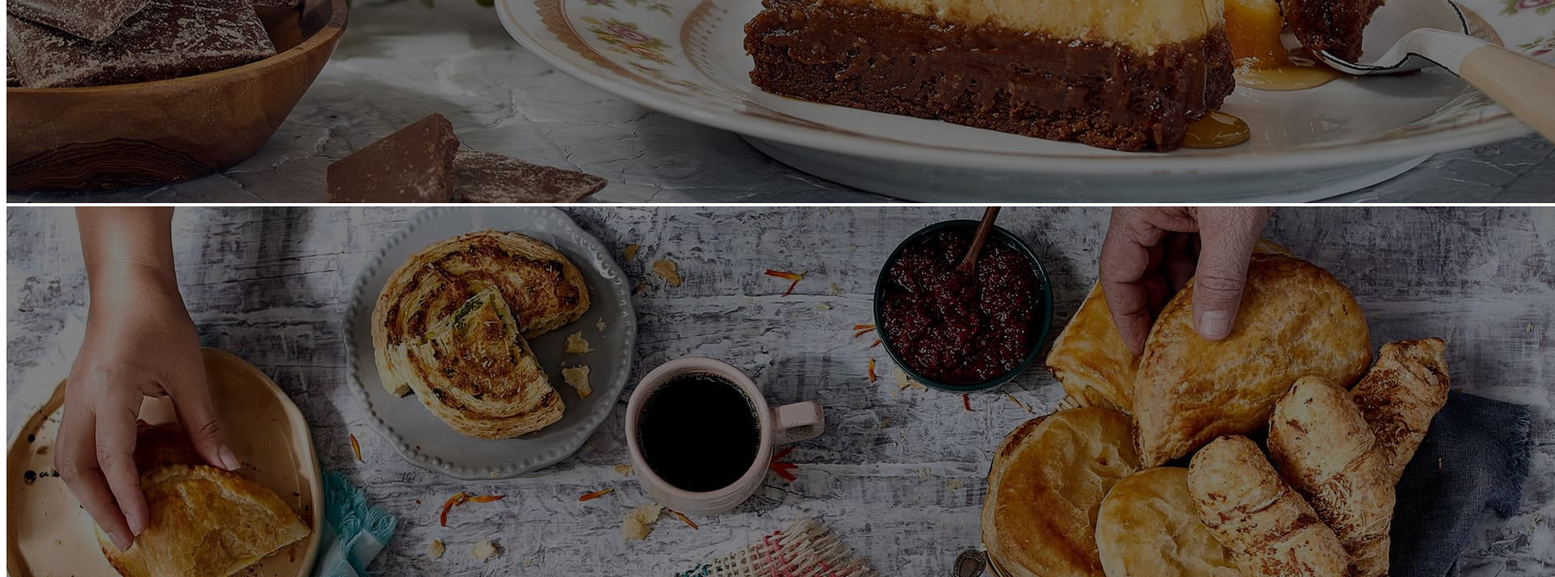
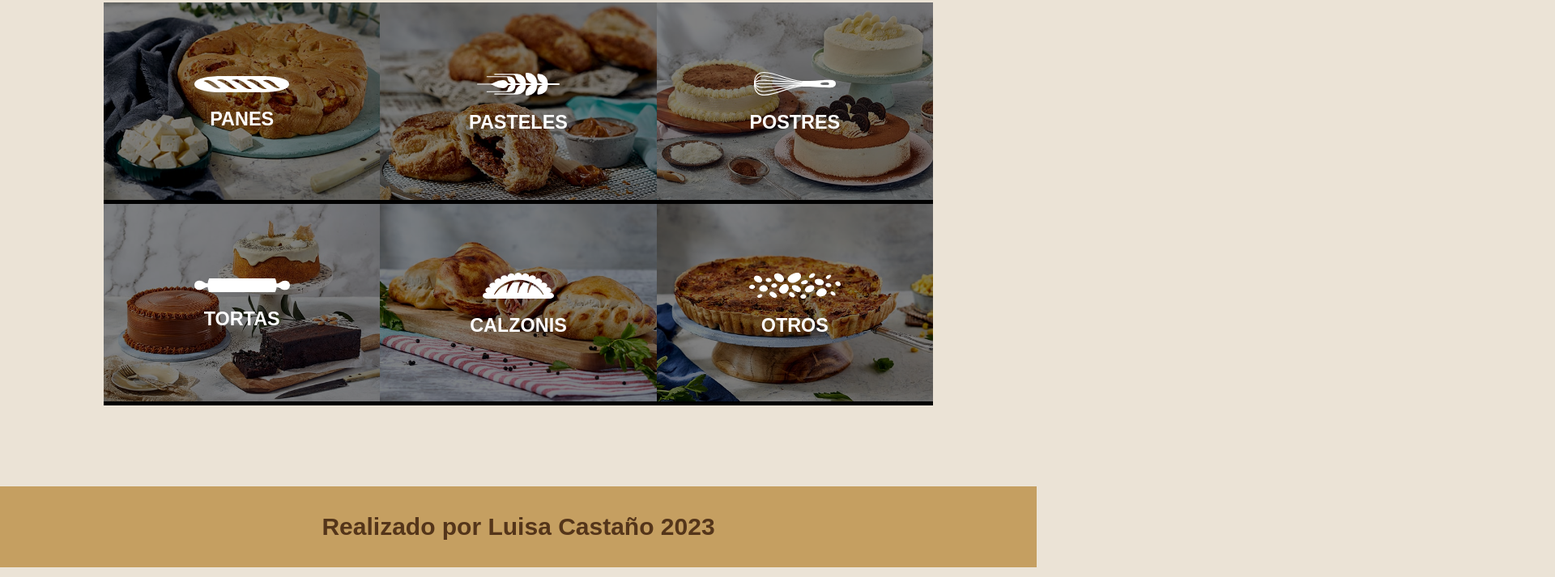
Before and after one commit to LuisaCastano40/Workshop1_ConsolidandoLasBases_CSS_avanzado, a plain HTML site: page index.html in a window 1280 px wide. Shown: the part 943-1656 px from the top of the page at 81% size, 1920 px wide, since content can reach past the window. Drawn offline with Linux system fonts and the light colour scheme; a web font is replaced by a local one.

Commit message:
[UPDATE] archivo readme modificado

```diff
--- a/index.html
+++ b/index.html
@@ -15,7 +15,7 @@
     <link rel="shortcut icon" href="assets/Icons/bg-pan.svg" type="image/x-icon">
 
     <!-- Títulos y descripciones meta -->
-    <meta name="author" content="[Nombre del Autor]" />
+    <meta name="author" content="Luisa Castaño" />
     <meta name="keywords" content="Workshop, BIT, CSS" />
     <meta name="description" content="Workshop de CSS avanzado _ tomando como base la página de la Miguería" />
 </head>
--- a/styles.css
+++ b/styles.css
@@ -0,0 +1,154 @@
+/* fuentes a utilizar */
+@import url('https://fonts.cdnfonts.com/css/zilla-slab');
+
+/* condiciones iniciales */
+/* las variables a utilizar en el css */
+
+/* pseudoclase- nos hace referencia a la raíz del documento */
+:root{
+    /* variables en css */
+    /* ponemos -- antentes del nombre de la variable */
+    --colorFondo:#EBE3D6;
+    --colorOscuro:#54351A;
+    --colorClaro:#c59f61;
+    --texto:'Zilla Slab', sans-serif;
+}
+
+*{
+    margin: 0;
+    padding: 0;
+    /* usamos variables de css */
+    font-family: var(--texto);
+}
+
+body{
+    width: 100vw;/* tamaño de pantalla */
+    background-color: var(--colorFondo);
+    box-sizing: border-box;
+    /* se va a respetar las dimensiones */
+    overflow-x: hidden;
+    /*si me sobresale el contenido  */
+}
+
+/* ------------HEADER--------- */
+/* sección contenedor top-header */
+.contenedor-header{
+    width: 100%;
+    height: 200px;
+    background-color: var(--colorClaro);
+    font-family: var(--texto);
+    font-size: 30px;
+    color: var(--colorOscuro);
+    display: flex;
+    flex-direction: column;
+    align-items: center;
+    justify-content: center;
+}
+
+/* seccipon slider */
+.contenedor-slider{
+    border: solid var(--colorOscuro);
+    width: 80vw;
+    /* tamaño horizontal de mi pantalla */
+    height: 80vh;
+    /* tamaño vertical de mi pantalla */
+    overflow: hidden;
+    margin:50px auto;
+}
+.Slider{
+    display: flex;
+    animation-name: slide;
+    /* me nombra mi animación y me lo conecta con los keyframes */
+    animation-duration: 15s;
+    /* cuanto quiero que dure mi animación */
+    animation-iteration-count: infinite;
+    /* cuantas veces quiero que se repita mi animación */
+    animation-direction: alternate;
+    /* dirección de mi animación */
+    animation-timing-function: ease-in-out;
+    /* la forma en la que quiero que se vea la animación */
+}
+@keyframes slide {
+    0%{transform: translateX(0%);}
+    25%{transform: translateX(-100);}
+    50%{transform: translateX(-200%);}
+    75%{transform: translateX(-300%);}
+    100%{transform: translateX(-400%);}
+}
+
+.Slider img{
+    width: 100%;
+    height: 100%;
+    object-fit: fill;
+}
+
+/* ------------MAIN-------------*/
+.contenedor-grid{
+    width: 80%;
+    margin: auto;
+}
+.menuContent{
+    background-color: black;
+    display: grid;
+    grid-template-columns: 1fr 1fr 1fr;
+    /* Me crea 3 columnas de igual tamaño (1fr) */
+    grid-template-rows: 1fr 1fr;
+    /* Me crea 3 fila de igual tamaño (1fr) */
+}
+.menu{
+    position: relative;
+    overflow: hidden;
+}
+.menu a{
+    font-family: var(--texto);
+    font-size: 20px;
+    font-weight: 700;
+    text-align: center;
+    color: white;
+    text-decoration: none;
+}
+.images{
+    width: 100%;
+    height: auto;
+    opacity: 50%;
+    transition: all 4s ease-in-out;
+}
+
+/* Sección de íconos */
+.menuIcons{
+width: 100%;
+height: 100%;
+position: absolute;
+top: 0;
+right: 0;
+display: flex;
+align-items: center;
+justify-content: center;
+flex-direction: column;
+}
+.menuIcons h3{
+    margin-top: 20px;
+}
+/* hacemos hover en la etiqueta menu a, pero los cambios se ver reflejados en la clase .images */
+.menu a:hover .images{
+    transform: scale(1.2);
+}
+.menu a:hover .menuIcons img,
+.menu a:hover .menuIcons h3{
+    filter: invert(61%) sepia(85%) saturate(218%) hue-rotate(358deg) brightness(150%) contrast(95%);
+}
+
+/* -----------FOOTER---------- */
+.contenedor-footer{
+    display: block;
+    height: 100px;
+    background-color: var(--colorClaro);
+    display: flex;
+    align-items: center;
+    justify-content: center;
+    margin-top: 100px;
+}
+.contenedor-footer h3{
+    color: var(--colorOscuro);
+    font-size: 30px;
+}
```
Also changed, not shown: 1 other file.
